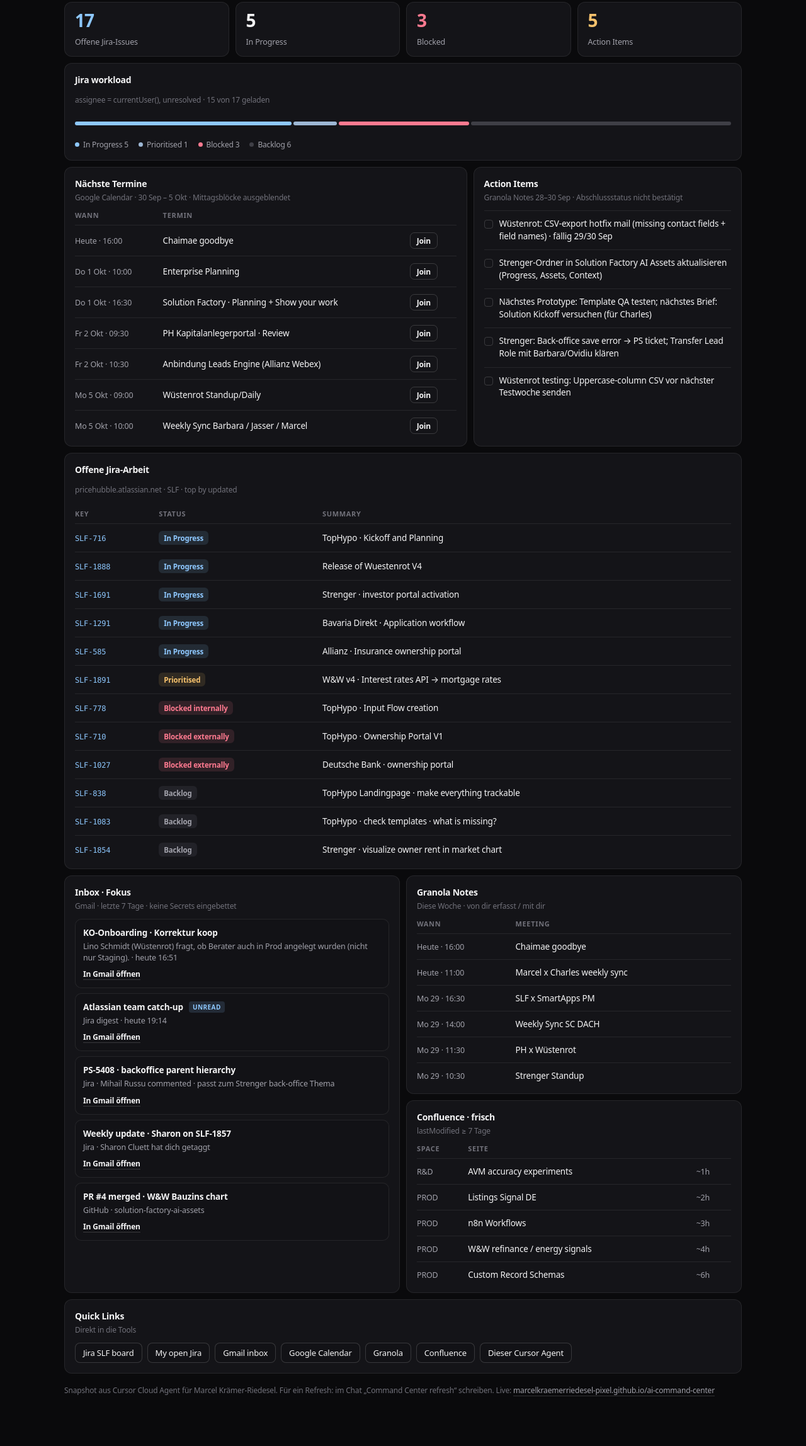
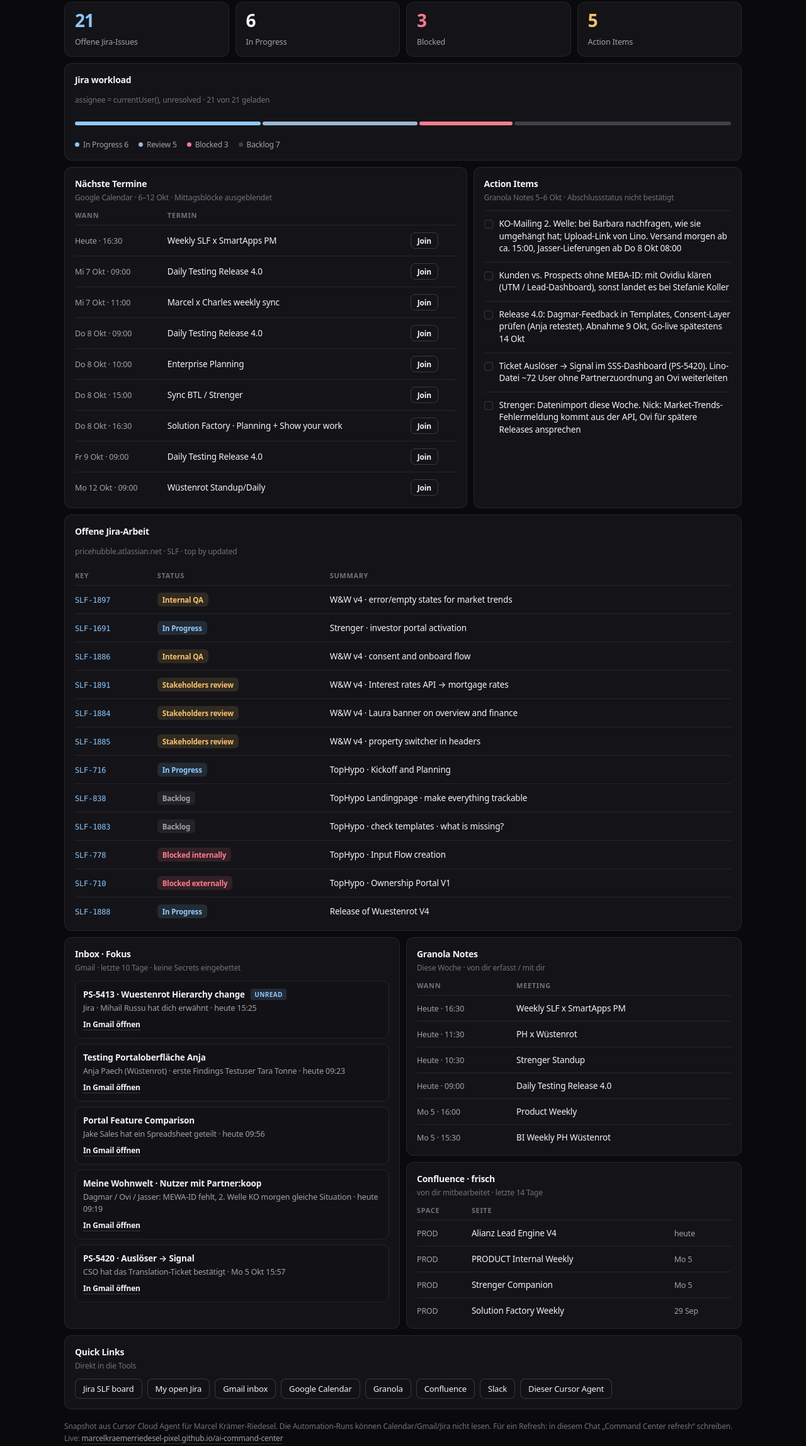
Before and after one commit to marcelkraemerriedesel-pixel/ai-command-center, a plain HTML site: page index.html in a window 1280 px wide. Shown: the part 138-2434 px from the top of the page at 63% size. Drawn offline with Linux system fonts and the light colour scheme.

Commit message:
Refresh Command Center snapshot for 6 Oct 2026
Live Calendar, Gmail, Jira, Confluence, Granola and Slack data from the Cloud Agent chat. Automation runs still cannot attach MCP.

```diff
--- a/index.html
+++ b/index.html
@@ -175,10 +175,10 @@
     height: 100%;
     border-radius: 99px;
   }
-  .bar .ip { background: var(--info); width: 33.3%; }
-  .bar .pr { background: #9db7d4; width: 6.7%; }
-  .bar .bl { background: var(--danger); width: 20%; }
-  .bar .bk { background: #3f3f46; width: 40%; }
+  .bar .ip { background: var(--info); width: 28.6%; }
+  .bar .pr { background: #9db7d4; width: 23.8%; }
+  .bar .bl { background: var(--danger); width: 14.3%; }
+  .bar .bk { background: #3f3f46; width: 33.3%; }
   .legend {
     display: flex;
     flex-wrap: wrap;
@@ -344,74 +344,84 @@
         <span class="chip"><i></i>Jira</span>
         <span class="chip"><i></i>Confluence</span>
         <span class="chip"><i></i>Granola</span>
+        <span class="chip"><i></i>Slack</span>
         <span class="chip"><i></i>Cursor</span>
-        <span class="chip warn"><i></i>Slack · Auth nötig</span>
       </nav>
-      <time class="stamp">30 Sep 2026 · 22:00 Berlin</time>
+      <time class="stamp">6 Okt 2026 · 17:10 Berlin</time>
     </header>
 
-    <p class="notice">Slack ist in dieser Session noch nicht authentifiziert. Alle anderen Quellen sind live verbunden.</p>
+    <p class="notice">Die Cursor-Automation bekommt zur Laufzeit keine MCP-Server. Dieses Snapshot kommt aus dem Cloud-Agent-Chat, nicht aus dem Test-Run.</p>
 
     <section class="kpis" aria-label="Kennzahlen">
-      <div class="kpi info"><b>17</b><span>Offene Jira-Issues</span></div>
-      <div class="kpi"><b>5</b><span>In Progress</span></div>
+      <div class="kpi info"><b>21</b><span>Offene Jira-Issues</span></div>
+      <div class="kpi"><b>6</b><span>In Progress</span></div>
       <div class="kpi danger"><b>3</b><span>Blocked</span></div>
       <div class="kpi warn"><b>5</b><span>Action Items</span></div>
     </section>
 
     <section class="panel stack">
       <h2>Jira workload</h2>
-      <p class="sub">assignee = currentUser(), unresolved · 15 von 17 geladen</p>
+      <p class="sub">assignee = currentUser(), unresolved · 21 von 21 geladen</p>
       <div class="bar" aria-hidden="true"><i class="ip"></i><i class="pr"></i><i class="bl"></i><i class="bk"></i></div>
       <div class="legend">
-        <span><i class="l-ip"></i>In Progress 5</span>
-        <span><i class="l-pr"></i>Prioritised 1</span>
+        <span><i class="l-ip"></i>In Progress 6</span>
+        <span><i class="l-pr"></i>Review 5</span>
         <span><i class="l-bl"></i>Blocked 3</span>
-        <span><i class="l-bk"></i>Backlog 6</span>
+        <span><i class="l-bk"></i>Backlog 7</span>
       </div>
     </section>
 
     <div class="split">
       <section class="panel">
         <h2>Nächste Termine</h2>
-        <p class="sub">Google Calendar · 30 Sep – 5 Okt · Mittagsblöcke ausgeblendet</p>
+        <p class="sub">Google Calendar · 6–12 Okt · Mittagsblöcke ausgeblendet</p>
         <table>
           <thead><tr><th>Wann</th><th>Termin</th><th></th></tr></thead>
           <tbody>
             <tr>
-              <td class="when">Heute · 16:00</td>
-              <td>Chaimae goodbye</td>
-              <td><a class="join" href="https://meet.google.com/rxp-wtdq-arj" target="_blank" rel="noopener">Join</a></td>
+              <td class="when">Heute · 16:30</td>
+              <td>Weekly SLF x SmartApps PM</td>
+              <td><a class="join" href="https://meet.google.com/qht-ztrp-fvr" target="_blank" rel="noopener">Join</a></td>
             </tr>
             <tr>
-              <td class="when">Do 1 Okt · 10:00</td>
+              <td class="when">Mi 7 Okt · 09:00</td>
+              <td>Daily Testing Release 4.0</td>
+              <td><a class="join" href="https://teams.microsoft.com/meet/3713060795677439?p=ZWWpej7UpJ40a7KM4E" target="_blank" rel="noopener">Join</a></td>
+            </tr>
+            <tr>
+              <td class="when">Mi 7 Okt · 11:00</td>
+              <td>Marcel x Charles weekly sync</td>
+              <td><a class="join" href="https://meet.google.com/epa-xdws-ieg" target="_blank" rel="noopener">Join</a></td>
+            </tr>
+            <tr>
+              <td class="when">Do 8 Okt · 09:00</td>
+              <td>Daily Testing Release 4.0</td>
+              <td><a class="join" href="https://teams.microsoft.com/meet/3713060795677439?p=ZWWpej7UpJ40a7KM4E" target="_blank" rel="noopener">Join</a></td>
+            </tr>
+            <tr>
+              <td class="when">Do 8 Okt · 10:00</td>
               <td>Enterprise Planning</td>
               <td><a class="join" href="https://meet.google.com/tde-sqzy-tyd" target="_blank" rel="noopener">Join</a></td>
             </tr>
             <tr>
-              <td class="when">Do 1 Okt · 16:30</td>
+              <td class="when">Do 8 Okt · 15:00</td>
+              <td>Sync BTL / Strenger</td>
+              <td><a class="join" href="https://meet.google.com/jzw-qsyg-zrq" target="_blank" rel="noopener">Join</a></td>
+            </tr>
+            <tr>
+              <td class="when">Do 8 Okt · 16:30</td>
               <td>Solution Factory · Planning + Show your work</td>
               <td><a class="join" href="https://meet.google.com/fjs-tfeg-ppb" target="_blank" rel="noopener">Join</a></td>
             </tr>
             <tr>
-              <td class="when">Fr 2 Okt · 09:30</td>
-              <td>PH Kapitalanlegerportal · Review</td>
-              <td><a class="join" href="https://meet.google.com/zyo-imca-gpo" target="_blank" rel="noopener">Join</a></td>
+              <td class="when">Fr 9 Okt · 09:00</td>
+              <td>Daily Testing Release 4.0</td>
+              <td><a class="join" href="https://teams.microsoft.com/meet/3713060795677439?p=ZWWpej7UpJ40a7KM4E" target="_blank" rel="noopener">Join</a></td>
             </tr>
             <tr>
-              <td class="when">Fr 2 Okt · 10:30</td>
-              <td>Anbindung Leads Engine (Allianz Webex)</td>
-              <td><a class="join" href="https://allianz-agn.webex.com/allianz-agn-de/j.php?MTID=m6040391ab1fb063ec5d530f2863f6733" target="_blank" rel="noopener">Join</a></td>
-            </tr>
-            <tr>
-              <td class="when">Mo 5 Okt · 09:00</td>
+              <td class="when">Mo 12 Okt · 09:00</td>
               <td>Wüstenrot Standup/Daily</td>
               <td><a class="join" href="https://meet.google.com/ezt-wwqu-usb" target="_blank" rel="noopener">Join</a></td>
-            </tr>
-            <tr>
-              <td class="when">Mo 5 Okt · 10:00</td>
-              <td>Weekly Sync Barbara / Jasser / Marcel</td>
-              <td><a class="join" href="https://meet.google.com/vac-nhhj-sst" target="_blank" rel="noopener">Join</a></td>
             </tr>
           </tbody>
         </table>
@@ -419,13 +429,13 @@
 
       <section class="panel">
         <h2>Action Items</h2>
-        <p class="sub">Granola Notes 28–30 Sep · Abschlussstatus nicht bestätigt</p>
+        <p class="sub">Granola Notes 5–6 Okt · Abschlussstatus nicht bestätigt</p>
         <ul class="actions">
-          <li><i></i><span>Wüstenrot: CSV-export hotfix mail (missing contact fields + field names) · fällig 29/30 Sep</span></li>
-          <li><i></i><span>Strenger-Ordner in Solution Factory AI Assets aktualisieren (Progress, Assets, Context)</span></li>
-          <li><i></i><span>Nächstes Prototype: Template QA testen; nächstes Brief: Solution Kickoff versuchen (für Charles)</span></li>
-          <li><i></i><span>Strenger: Back-office save error → PS ticket; Transfer Lead Role mit Barbara/Ovidiu klären</span></li>
-          <li><i></i><span>Wüstenrot testing: Uppercase-column CSV vor nächster Testwoche senden</span></li>
+          <li><i></i><span>KO-Mailing 2. Welle: bei Barbara nachfragen, wie sie umgehängt hat; Upload-Link von Lino. Versand morgen ab ca. 15:00, Jasser-Lieferungen ab Do 8 Okt 08:00</span></li>
+          <li><i></i><span>Kunden vs. Prospects ohne MEBA-ID: mit Ovidiu klären (UTM / Lead-Dashboard), sonst landet es bei Stefanie Koller</span></li>
+          <li><i></i><span>Release 4.0: Dagmar-Feedback in Templates, Consent-Layer prüfen (Anja retestet). Abnahme 9 Okt, Go-live spätestens 14 Okt</span></li>
+          <li><i></i><span>Ticket Auslöser → Signal im SSS-Dashboard (PS-5420). Lino-Datei ~72 User ohne Partnerzuordnung an Ovi weiterleiten</span></li>
+          <li><i></i><span>Strenger: Datenimport diese Woche. Nick: Market-Trends-Fehlermeldung kommt aus der API, Ovi für spätere Releases ansprechen</span></li>
         </ul>
       </section>
     </div>
@@ -437,14 +447,9 @@
         <thead><tr><th>Key</th><th>Status</th><th>Summary</th></tr></thead>
         <tbody>
           <tr>
-            <td><a class="key" href="https://pricehubble.atlassian.net/browse/SLF-716" target="_blank" rel="noopener">SLF-716</a></td>
-            <td><span class="status ip">In Progress</span></td>
-            <td>TopHypo · Kickoff and Planning</td>
-          </tr>
-          <tr>
-            <td><a class="key" href="https://pricehubble.atlassian.net/browse/SLF-1888" target="_blank" rel="noopener">SLF-1888</a></td>
-            <td><span class="status ip">In Progress</span></td>
-            <td>Release of Wuestenrot V4</td>
+            <td><a class="key" href="https://pricehubble.atlassian.net/browse/SLF-1897" target="_blank" rel="noopener">SLF-1897</a></td>
+            <td><span class="status pr">Internal QA</span></td>
+            <td>W&amp;W v4 · error/empty states for market trends</td>
           </tr>
           <tr>
             <td><a class="key" href="https://pricehubble.atlassian.net/browse/SLF-1691" target="_blank" rel="noopener">SLF-1691</a></td>
@@ -452,19 +457,39 @@
             <td>Strenger · investor portal activation</td>
           </tr>
           <tr>
-            <td><a class="key" href="https://pricehubble.atlassian.net/browse/SLF-1291" target="_blank" rel="noopener">SLF-1291</a></td>
-            <td><span class="status ip">In Progress</span></td>
-            <td>Bavaria Direkt · Application workflow</td>
-          </tr>
-          <tr>
-            <td><a class="key" href="https://pricehubble.atlassian.net/browse/SLF-585" target="_blank" rel="noopener">SLF-585</a></td>
-            <td><span class="status ip">In Progress</span></td>
-            <td>Allianz · Insurance ownership portal</td>
+            <td><a class="key" href="https://pricehubble.atlassian.net/browse/SLF-1886" target="_blank" rel="noopener">SLF-1886</a></td>
+            <td><span class="status pr">Internal QA</span></td>
+            <td>W&amp;W v4 · consent and onboard flow</td>
           </tr>
           <tr>
             <td><a class="key" href="https://pricehubble.atlassian.net/browse/SLF-1891" target="_blank" rel="noopener">SLF-1891</a></td>
-            <td><span class="status pr">Prioritised</span></td>
+            <td><span class="status pr">Stakeholders review</span></td>
             <td>W&amp;W v4 · Interest rates API → mortgage rates</td>
+          </tr>
+          <tr>
+            <td><a class="key" href="https://pricehubble.atlassian.net/browse/SLF-1884" target="_blank" rel="noopener">SLF-1884</a></td>
+            <td><span class="status pr">Stakeholders review</span></td>
+            <td>W&amp;W v4 · Laura banner on overview and finance</td>
+          </tr>
+          <tr>
+            <td><a class="key" href="https://pricehubble.atlassian.net/browse/SLF-1885" target="_blank" rel="noopener">SLF-1885</a></td>
+            <td><span class="status pr">Stakeholders review</span></td>
+            <td>W&amp;W v4 · property switcher in headers</td>
+          </tr>
+          <tr>
+            <td><a class="key" href="https://pricehubble.atlassian.net/browse/SLF-716" target="_blank" rel="noopener">SLF-716</a></td>
+            <td><span class="status ip">In Progress</span></td>
+            <td>TopHypo · Kickoff and Planning</td>
+          </tr>
+          <tr>
+            <td><a class="key" href="https://pricehubble.atlassian.net/browse/SLF-838" target="_blank" rel="noopener">SLF-838</a></td>
+            <td><span class="status">Backlog</span></td>
+            <td>TopHypo Landingpage · make everything trackable</td>
+          </tr>
+          <tr>
+            <td><a class="key" href="https://pricehubble.atlassian.net/browse/SLF-1083" target="_blank" rel="noopener">SLF-1083</a></td>
+            <td><span class="status">Backlog</span></td>
+            <td>TopHypo · check templates · what is missing?</td>
           </tr>
           <tr>
             <td><a class="key" href="https://pricehubble.atlassian.net/browse/SLF-778" target="_blank" rel="noopener">SLF-778</a></td>
@@ -477,24 +502,9 @@
             <td>TopHypo · Ownership Portal V1</td>
           </tr>
           <tr>
-            <td><a class="key" href="https://pricehubble.atlassian.net/browse/SLF-1027" target="_blank" rel="noopener">SLF-1027</a></td>
-            <td><span class="status bl">Blocked externally</span></td>
-            <td>Deutsche Bank · ownership portal</td>
-          </tr>
-          <tr>
-            <td><a class="key" href="https://pricehubble.atlassian.net/browse/SLF-838" target="_blank" rel="noopener">SLF-838</a></td>
-            <td><span class="status">Backlog</span></td>
-            <td>TopHypo Landingpage · make everything trackable</td>
-          </tr>
-          <tr>
-            <td><a class="key" href="https://pricehubble.atlassian.net/browse/SLF-1083" target="_blank" rel="noopener">SLF-1083</a></td>
-            <td><span class="status">Backlog</span></td>
-            <td>TopHypo · check templates · what is missing?</td>
-          </tr>
-          <tr>
-            <td><a class="key" href="https://pricehubble.atlassian.net/browse/SLF-1854" target="_blank" rel="noopener">SLF-1854</a></td>
-            <td><span class="status">Backlog</span></td>
-            <td>Strenger · visualize owner rent in market chart</td>
+            <td><a class="key" href="https://pricehubble.atlassian.net/browse/SLF-1888" target="_blank" rel="noopener">SLF-1888</a></td>
+            <td><span class="status ip">In Progress</span></td>
+            <td>Release of Wuestenrot V4</td>
           </tr>
         </tbody>
       </table>
@@ -503,32 +513,32 @@
     <div class="split even">
       <section class="panel">
         <h2>Inbox · Fokus</h2>
-        <p class="sub">Gmail · letzte 7 Tage · keine Secrets eingebettet</p>
+        <p class="sub">Gmail · letzte 10 Tage · keine Secrets eingebettet</p>
         <div class="mail">
           <article>
-            <h3>KO-Onboarding · Korrektur koop</h3>
-            <p>Lino Schmidt (Wüstenrot) fragt, ob Berater auch in Prod angelegt wurden (nicht nur Staging). · heute 16:51</p>
-            <a class="open" href="https://mail.google.com/mail/?authuser=marcel.kraemer.riedesel@pricehubble.com#all/thread-f:1877750344100945278" target="_blank" rel="noopener">In Gmail öffnen</a>
+            <h3>PS-5413 · Wuestenrot Hierarchy change <span class="badge">Unread</span></h3>
+            <p>Jira · Mihail Russu hat dich erwähnt · heute 15:25</p>
+            <a class="open" href="https://mail.google.com/mail/?authuser=marcel.kraemer.riedesel@pricehubble.com#all/thread-f:1878306996210832341" target="_blank" rel="noopener">In Gmail öffnen</a>
           </article>
           <article>
-            <h3>Atlassian team catch-up <span class="badge">Unread</span></h3>
-            <p>Jira digest · heute 19:14</p>
-            <a class="open" href="https://mail.google.com/mail/?authuser=marcel.kraemer.riedesel@pricehubble.com#all/thread-f:1877777814842920118" target="_blank" rel="noopener">In Gmail öffnen</a>
+            <h3>Testing Portaloberfläche Anja</h3>
+            <p>Anja Paech (Wüstenrot) · erste Findings Testuser Tara Tonne · heute 09:23</p>
+            <a class="open" href="https://mail.google.com/mail/?authuser=marcel.kraemer.riedesel@pricehubble.com#all/thread-f:1878284249116391389" target="_blank" rel="noopener">In Gmail öffnen</a>
           </article>
           <article>
-            <h3>PS-5408 · backoffice parent hierarchy</h3>
-            <p>Jira · Mihail Russu commented · passt zum Strenger back-office Thema</p>
-            <a class="open" href="https://mail.google.com/mail/?authuser=marcel.kraemer.riedesel@pricehubble.com#all/thread-f:1877752037131280509" target="_blank" rel="noopener">In Gmail öffnen</a>
+            <h3>Portal Feature Comparison</h3>
+            <p>Jake Sales hat ein Spreadsheet geteilt · heute 09:56</p>
+            <a class="open" href="https://mail.google.com/mail/?authuser=marcel.kraemer.riedesel@pricehubble.com#all/thread-f:1878286263306191541" target="_blank" rel="noopener">In Gmail öffnen</a>
           </article>
           <article>
-            <h3>Weekly update · Sharon on SLF-1857</h3>
-            <p>Jira · Sharon Cluett hat dich getaggt</p>
-            <a class="open" href="https://mail.google.com/mail/?authuser=marcel.kraemer.riedesel@pricehubble.com#all/thread-f:1877753199011894170" target="_blank" rel="noopener">In Gmail öffnen</a>
+            <h3>Meine Wohnwelt · Nutzer mit Partner:koop</h3>
+            <p>Dagmar / Ovi / Jasser: MEWA-ID fehlt, 2. Welle KO morgen gleiche Situation · heute 09:19</p>
+            <a class="open" href="https://mail.google.com/mail/?authuser=marcel.kraemer.riedesel@pricehubble.com#all/thread-f:1878223833016803855" target="_blank" rel="noopener">In Gmail öffnen</a>
           </article>
           <article>
-            <h3>PR #4 merged · W&amp;W Bauzins chart</h3>
-            <p>GitHub · solution-factory-ai-assets</p>
-            <a class="open" href="https://mail.google.com/mail/?authuser=marcel.kraemer.riedesel@pricehubble.com#all/thread-f:1877755051105252133" target="_blank" rel="noopener">In Gmail öffnen</a>
+            <h3>PS-5420 · Auslöser → Signal</h3>
+            <p>CSO hat das Translation-Ticket bestätigt · Mo 5 Okt 15:57</p>
+            <a class="open" href="https://mail.google.com/mail/?authuser=marcel.kraemer.riedesel@pricehubble.com#all/thread-f:1878218407460025028" target="_blank" rel="noopener">In Gmail öffnen</a>
           </article>
         </div>
       </section>
@@ -540,46 +550,41 @@
           <table>
             <thead><tr><th>Wann</th><th>Meeting</th></tr></thead>
             <tbody>
-              <tr><td class="when">Heute · 16:00</td><td><a href="https://notes.granola.ai/d/0ab88975-0ba7-41e9-a559-1833454c1b9d" target="_blank" rel="noopener">Chaimae goodbye</a></td></tr>
-              <tr><td class="when">Heute · 11:00</td><td><a href="https://notes.granola.ai/d/29d226a9-2ad5-444d-93b9-4b930036d81f" target="_blank" rel="noopener">Marcel x Charles weekly sync</a></td></tr>
-              <tr><td class="when">Mo 29 · 16:30</td><td><a href="https://notes.granola.ai/d/27bf6e9c-0d80-4cbf-a7ac-98fd863a5760" target="_blank" rel="noopener">SLF x SmartApps PM</a></td></tr>
-              <tr><td class="when">Mo 29 · 14:00</td><td><a href="https://notes.granola.ai/d/350eea33-16b3-41a9-a4a7-a8637cd70861" target="_blank" rel="noopener">Weekly Sync SC DACH</a></td></tr>
-              <tr><td class="when">Mo 29 · 11:30</td><td><a href="https://notes.granola.ai/d/358a2dc0-2864-42ec-a227-0a74d9ae8c4a" target="_blank" rel="noopener">PH x Wüstenrot</a></td></tr>
-              <tr><td class="when">Mo 29 · 10:30</td><td><a href="https://notes.granola.ai/d/a50c8712-2776-4730-90cf-d0fb7b63b4af" target="_blank" rel="noopener">Strenger Standup</a></td></tr>
+              <tr><td class="when">Heute · 16:30</td><td><a href="https://notes.granola.ai/d/77c788cc-4e06-4445-9e8b-9a6bcd06b673" target="_blank" rel="noopener">Weekly SLF x SmartApps PM</a></td></tr>
+              <tr><td class="when">Heute · 11:30</td><td><a href="https://notes.granola.ai/d/4fc09f0a-f4a7-4e6f-96b4-e6d5155def79" target="_blank" rel="noopener">PH x Wüstenrot</a></td></tr>
+              <tr><td class="when">Heute · 10:30</td><td><a href="https://notes.granola.ai/d/fcc5fa3e-cd46-493d-882f-f777286b7ee0" target="_blank" rel="noopener">Strenger Standup</a></td></tr>
+              <tr><td class="when">Heute · 09:00</td><td><a href="https://notes.granola.ai/d/e98ce06c-1d53-4c31-95a2-0ac62b38ed6e" target="_blank" rel="noopener">Daily Testing Release 4.0</a></td></tr>
+              <tr><td class="when">Mo 5 · 16:00</td><td><a href="https://notes.granola.ai/d/4c4e6057-500b-4bbe-bb3c-a250d2f946cd" target="_blank" rel="noopener">Product Weekly</a></td></tr>
+              <tr><td class="when">Mo 5 · 15:30</td><td><a href="https://notes.granola.ai/d/337c993d-cd78-40a2-86ee-4ab880db68ee" target="_blank" rel="noopener">BI Weekly PH Wüstenrot</a></td></tr>
             </tbody>
           </table>
         </section>
 
         <section class="panel">
           <h2>Confluence · frisch</h2>
-          <p class="sub">lastModified ≥ 7 Tage</p>
+          <p class="sub">von dir mitbearbeitet · letzte 14 Tage</p>
           <table>
             <thead><tr><th>Space</th><th>Seite</th><th></th></tr></thead>
             <tbody>
               <tr>
-                <td class="when">R&amp;D</td>
-                <td><a href="https://pricehubble.atlassian.net/wiki/spaces/RD/pages/2728755201/AVM+accuracy+experiments+results+and+recommendations+September+2026" target="_blank" rel="noopener">AVM accuracy experiments</a></td>
-                <td class="when">~1h</td>
+                <td class="when">PROD</td>
+                <td><a href="https://pricehubble.atlassian.net/wiki/spaces/PROD/pages/2757754883/Alianz+Lead+Engine+V4" target="_blank" rel="noopener">Alianz Lead Engine V4</a></td>
+                <td class="when">heute</td>
               </tr>
               <tr>
                 <td class="when">PROD</td>
-                <td><a href="https://pricehubble.atlassian.net/wiki/spaces/PROD/pages/2743468044/Listings+Signal+DE" target="_blank" rel="noopener">Listings Signal DE</a></td>
-                <td class="when">~2h</td>
+                <td><a href="https://pricehubble.atlassian.net/wiki/spaces/PROD/pages/42598459/PRODUCT+Internal+-+Weekly+meeting" target="_blank" rel="noopener">PRODUCT Internal Weekly</a></td>
+                <td class="when">Mo 5</td>
               </tr>
               <tr>
                 <td class="when">PROD</td>
-                <td><a href="https://pricehubble.atlassian.net/wiki/spaces/PROD/pages/2732392510/n8n+Workflows" target="_blank" rel="noopener">n8n Workflows</a></td>
-                <td class="when">~3h</td>
+                <td><a href="https://pricehubble.atlassian.net/wiki/spaces/PROD/pages/2711257089/Strenger+-+Companion+Architecture+Prompt+Capabilities" target="_blank" rel="noopener">Strenger Companion</a></td>
+                <td class="when">Mo 5</td>
               </tr>
               <tr>
                 <td class="when">PROD</td>
-                <td><a href="https://pricehubble.atlassian.net/wiki/spaces/PROD/pages/2744188929/W+W+-+Enhance+refinance+and+energy-renovation+signals" target="_blank" rel="noopener">W&amp;W refinance / energy signals</a></td>
-                <td class="when">~4h</td>
-              </tr>
-              <tr>
-                <td class="when">PROD</td>
-                <td><a href="https://pricehubble.atlassian.net/wiki/spaces/PROD/pages/2619342850/Custom+Record+Schemas" target="_blank" rel="noopener">Custom Record Schemas</a></td>
-                <td class="when">~6h</td>
+                <td><a href="https://pricehubble.atlassian.net/wiki/spaces/PROD/pages/568000542/Solution+Factory+-+Weekly" target="_blank" rel="noopener">Solution Factory Weekly</a></td>
+                <td class="when">29 Sep</td>
               </tr>
             </tbody>
           </table>
@@ -597,13 +602,14 @@
         <a href="https://calendar.google.com/calendar/u/0/r" target="_blank" rel="noopener">Google Calendar</a>
         <a href="https://notes.granola.ai/" target="_blank" rel="noopener">Granola</a>
         <a href="https://pricehubble.atlassian.net/wiki" target="_blank" rel="noopener">Confluence</a>
+        <a href="https://app.slack.com/client" target="_blank" rel="noopener">Slack</a>
         <a href="https://cursor.com/agents/bc-01a0f3e3-b731-7398-a6ea-d8b761565610" target="_blank" rel="noopener">Dieser Cursor Agent</a>
       </div>
     </section>
 
     <footer class="note">
       Snapshot aus Cursor Cloud Agent für Marcel Krämer-Riedesel.
-      Für ein Refresh: im Chat „Command Center refresh“ schreiben.
+      Die Automation-Runs können Calendar/Gmail/Jira nicht lesen. Für ein Refresh: in diesem Chat „Command Center refresh“ schreiben.
       Live: <a href="https://marcelkraemerriedesel-pixel.github.io/ai-command-center/" target="_blank" rel="noopener">marcelkraemerriedesel-pixel.github.io/ai-command-center</a>
     </footer>
   </div>
```
